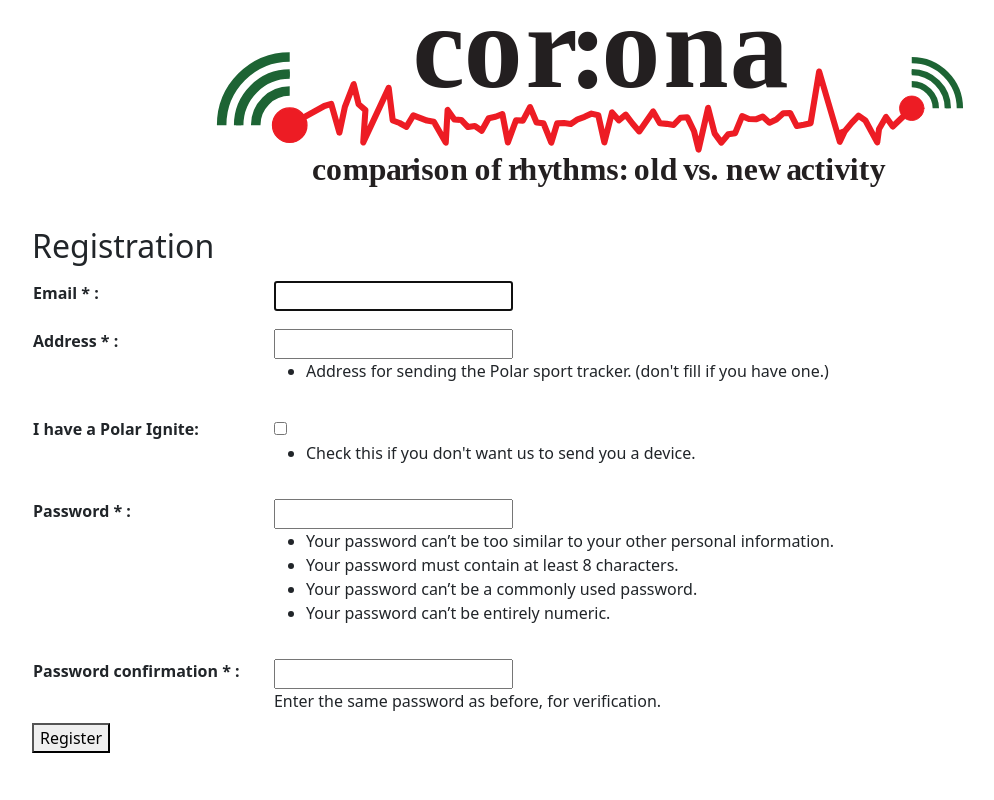
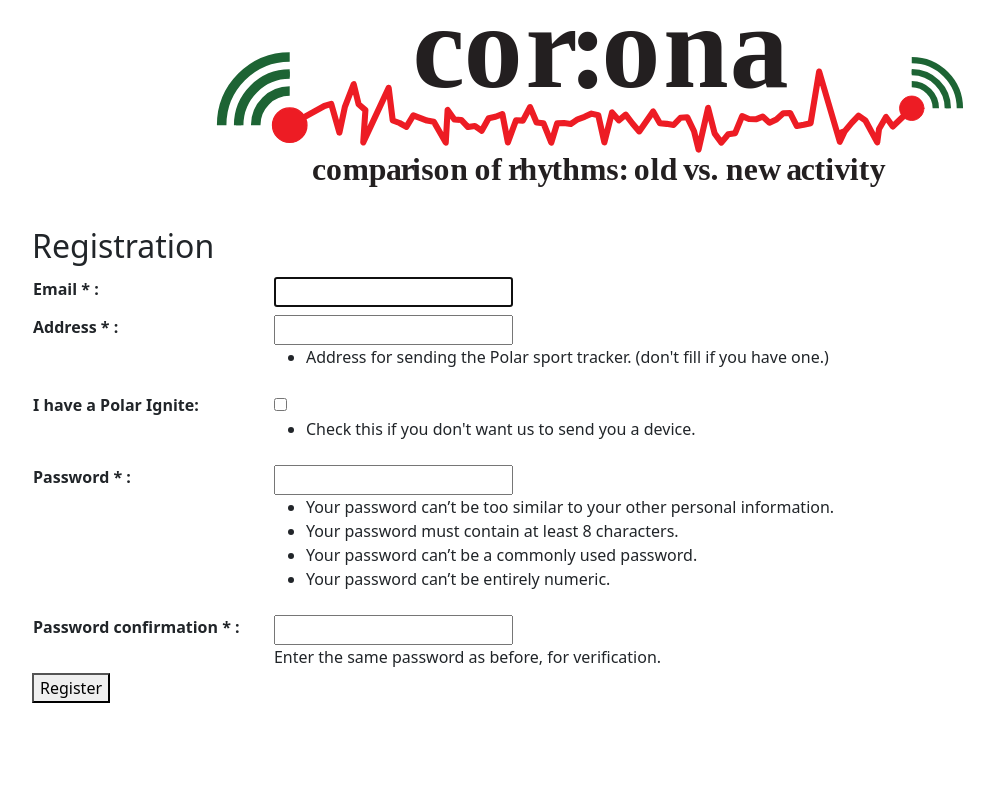
Before and after one commit to AaltoRSE/polar_auth, a Django app: page /registration/ in a window 1280 px wide. Shown: the whole page, without its empty margins (50-1044 px from the left). Run offline with Django 3.2, Linux system fonts and the light colour scheme; parts of the project's set-up code (start-up, migrations or seed data) failed here and were passed over.

Commit message:
Improve the registration template

```diff
--- a/templates/users/registration.html
+++ b/templates/users/registration.html
@@ -8,11 +8,11 @@
     {% csrf_token %}
     <table class="form"> <tbody>
     {% for field in form.visible_fields %}
-      <tr class="py-2">
-      <th class="py-2">
+      <tr>
+      <th class="py-1">
         {{ field.label }}{% if field.field.required %} * {% endif %}:
       </th>
-      <td class="py-2">
+      <td class="py-1">
         {% if field.errors %}
           <p class="text-danger">{{ field.errors.as_text }}</p>
         {% endif %}
@@ -21,7 +21,6 @@
         {{ field.help_text }}
       </td>
       </tr>
-      <tr class="py-2"><td></td></tr>
     {% endfor %}
     </tbody></table>
     <button type="submit">Register</button>
```
Also changed, not shown: users/migrations/0018_auto_20210615_1037.py (added).
